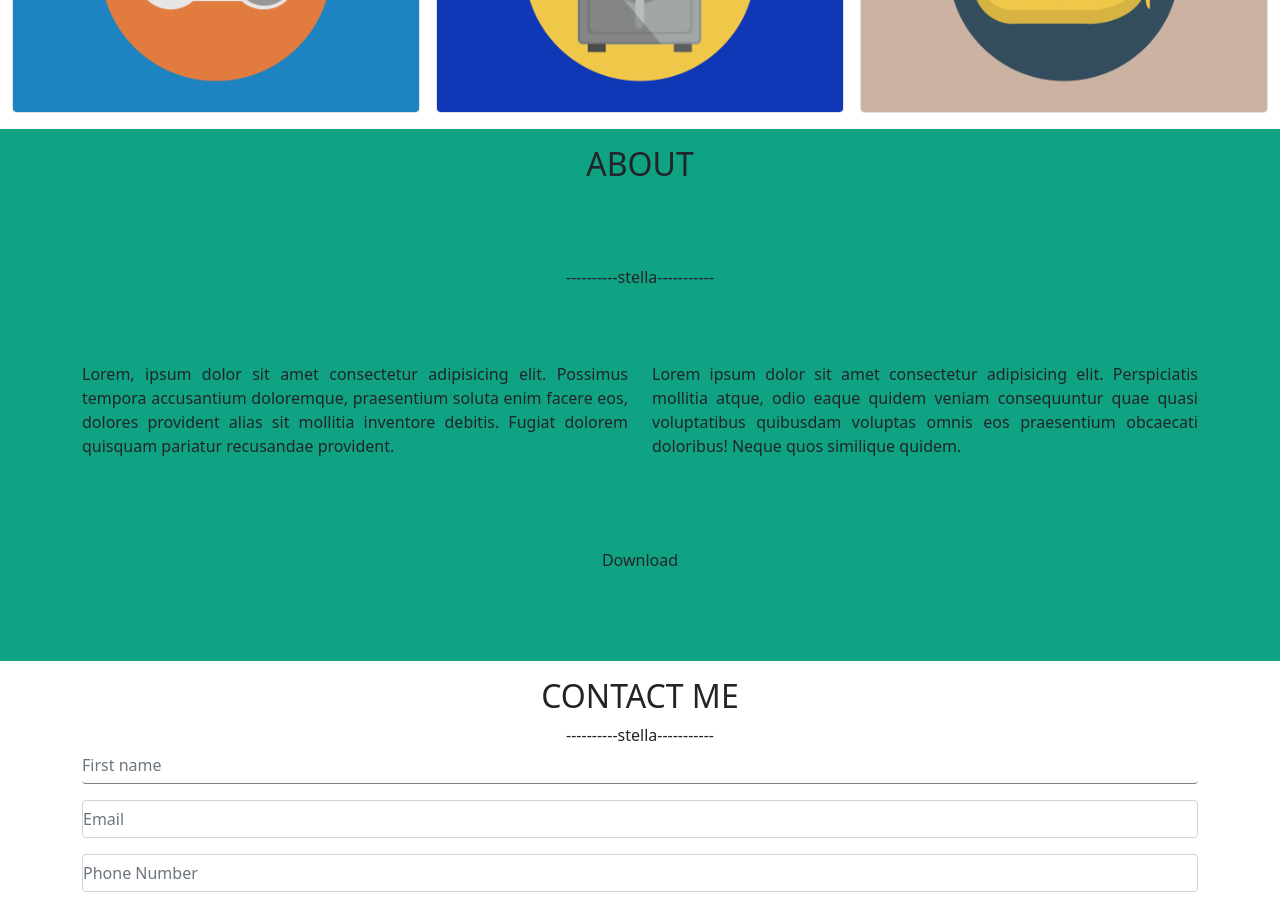
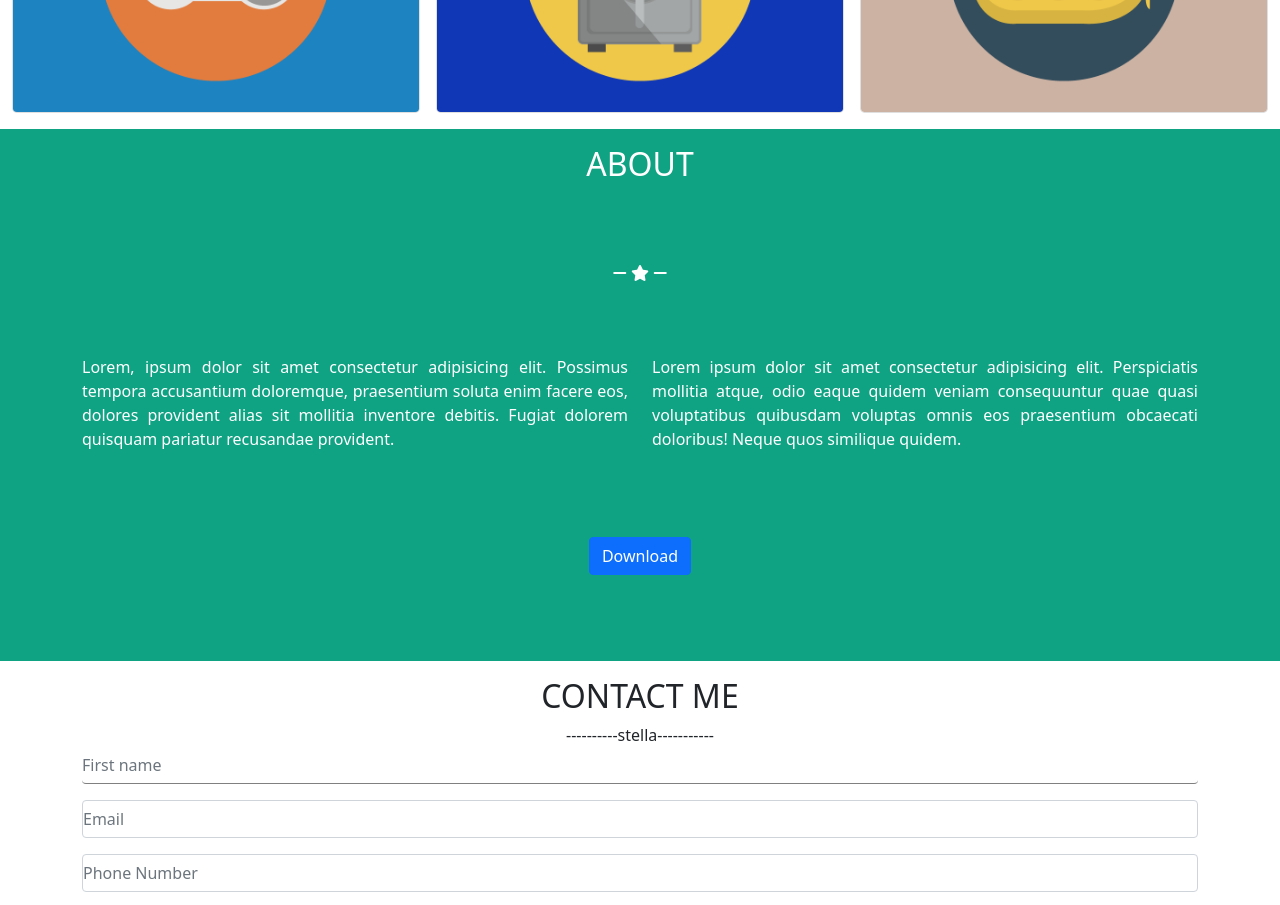
Before and after one commit to MattFofo/html-css-bootstrap-freelancer, a plain HTML site: page index-prova.html in a window 1280 px wide. Shown: the part 1000-1905 px from the top of the page. Drawn offline with nearby package versions, Linux system fonts and the light colour scheme.

Commit message:
stilizzata sezione about

```diff
--- a/index-prova.html
+++ b/index-prova.html
@@ -89,7 +89,7 @@
 
         <!-- section 2 "portfolio" -->
 
-        <section class="py-3">
+        <section class="jumbotron py-3">
 
             <div class="container-fluid">
 
@@ -138,7 +138,7 @@
 
         <!-- section 3 "about" -->
 
-        <section class="py-3 section1_color">
+        <section class="py-3 section1_color text-white">
 
             <div class="container">
 
@@ -146,7 +146,13 @@
 
                     <h2 class="col-8 text-center">ABOUT</h2>
 
-                    <div class="col-8 text-center">----------stella-----------</div>
+                    <div class="col-8 text-center">
+
+                        <i class="fa-solid fa-minus"></i>
+                        <i class="fa-solid fa-star"></i>
+                        <i class="fa-solid fa-minus"></i>
+
+                    </div>
 
                     <p class="col-8 col-sm-6 text_align_justify">
                     Lorem, ipsum dolor sit amet consectetur adipisicing elit. Possimus tempora accusantium doloremque, praesentium soluta enim facere eos, dolores provident alias sit mollitia inventore debitis. Fugiat dolorem quisquam pariatur recusandae provident.
@@ -156,7 +162,14 @@
                     Lorem ipsum dolor sit amet consectetur adipisicing elit. Perspiciatis mollitia atque, odio eaque quidem veniam consequuntur quae quasi voluptatibus quibusdam voluptas omnis eos praesentium obcaecati doloribus! Neque quos similique quidem.
                     </p>
 
-                    <div class="col-12 text-center">Download</div>
+                    <div class="row justify-content-center">
+
+                        <div class="col text-center">
+                            <button type="button" class="btn btn-primary">Download</button>
+                        </div>
+
+                    </div>
+
 
                 </div>
             </div>
```
